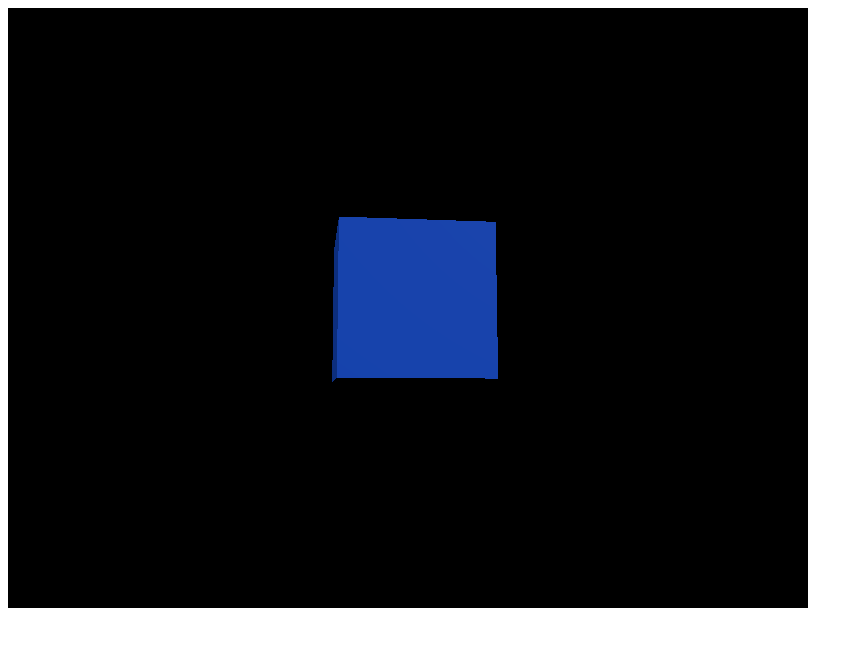
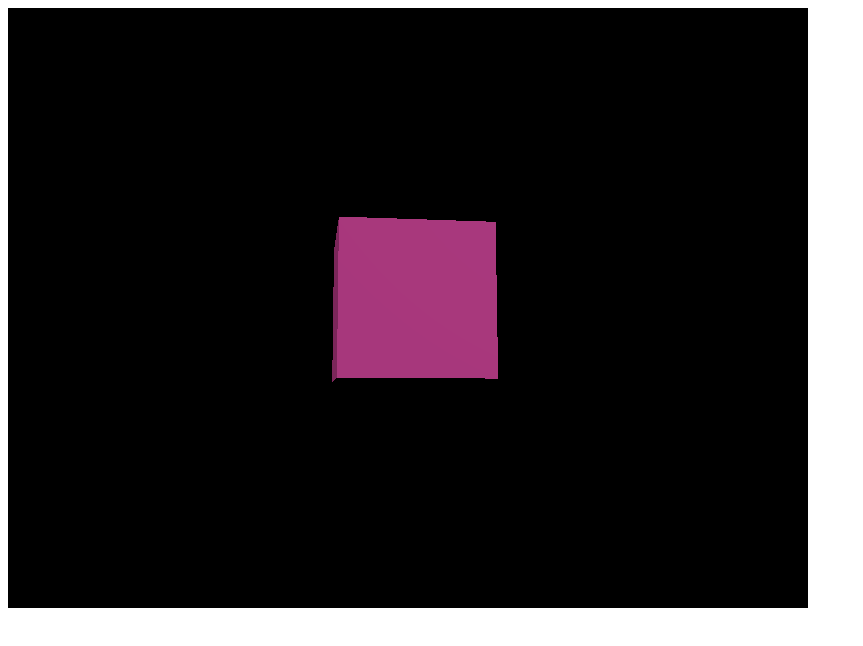
Before and after one commit to IgariR/CG_1, a plain HTML site: page index.html in a window 1280 px wide. Shown: the whole page, without its empty margins (0-863 px from the left). Drawn offline with nearby package versions, Linux system fonts and the light colour scheme.

Commit message:
Update index.html

```diff
--- a/index.html
+++ b/index.html
@@ -30,7 +30,7 @@
 
     // 箱を作成
     var geometry = new THREE.BoxGeometry(1, 1, 1);
-    var material = new THREE.MeshPhongMaterial({ color: 0x2466ff });
+    var material = new THREE.MeshPhongMaterial({ color: 0xf955ba });
     var box = new THREE.Mesh(geometry, material);
     box.position.z = -5;
     scene.add(box);
```
